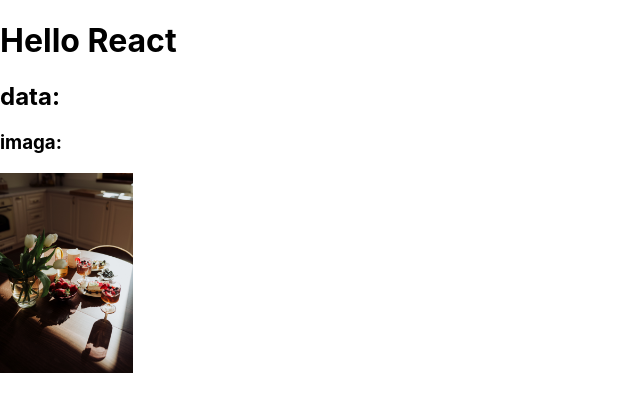
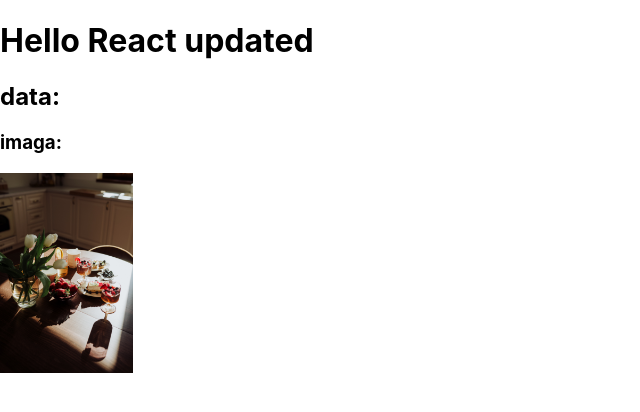
Before and after one commit to Atash3000/sample-project, a React (Create React App) app: page / in a window 1280 px wide. Shown: the top 412 px of the page, without its empty margins (0-640 px from the left). Built offline with nearby package versions, Linux system fonts and the light colour scheme; no server answers.

Commit message:
3rd update

```diff
--- a/src/App.js
+++ b/src/App.js
@@ -21,7 +21,7 @@ function App(props) {
 
   return (
     <Fragment>
-      <h1>Hello React</h1>
+      <h1>Hello React updated</h1>
       <h2>data:{data}</h2>
       {/* <Image /> */}
       <h3>imaga:</h3>
```
